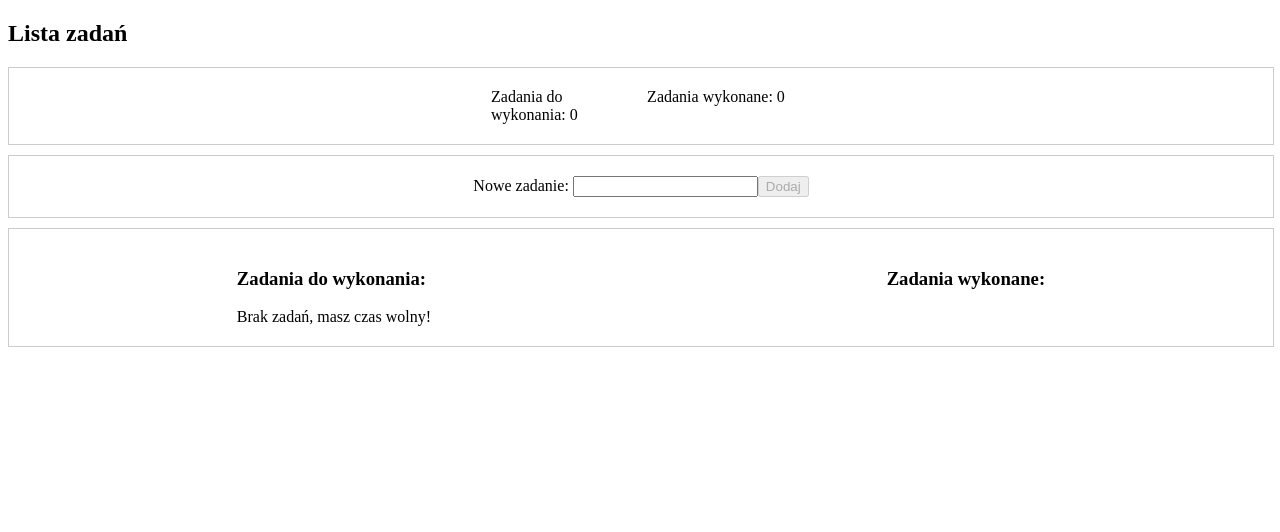
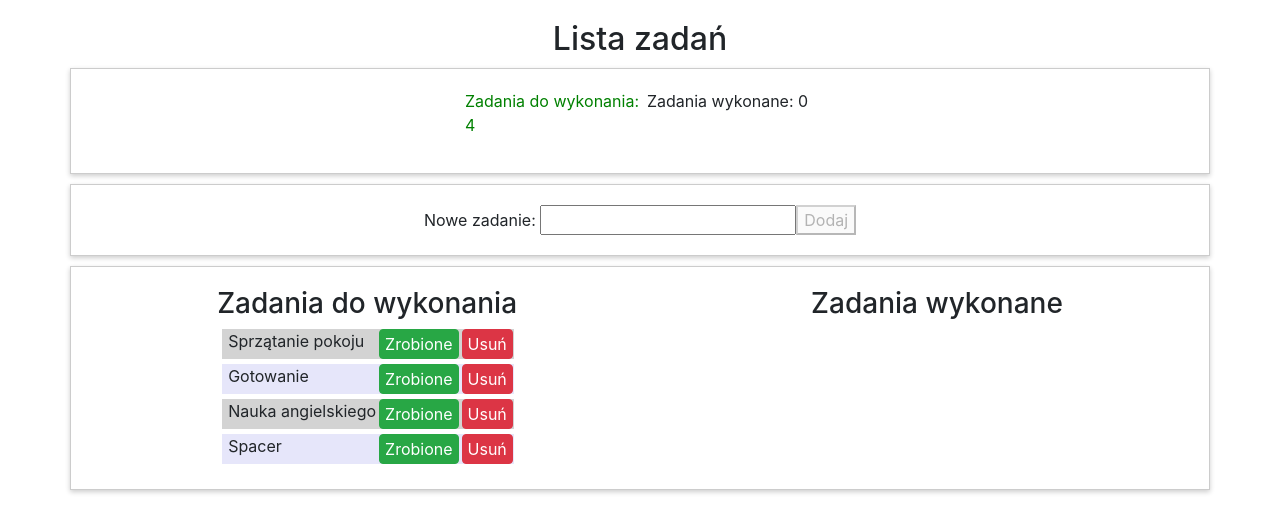
Before and after one commit to brudek/todosAngular, an Angular app: page / in a window 1280 px wide. Shown: the top 532 px of the page. Built offline with nearby package versions, Linux system fonts and the light colour scheme.

Commit message:
Add some style and bootstrap

```diff
--- a/angular.json
+++ b/angular.json
@@ -23,7 +23,8 @@
               "src/assets"
             ],
             "styles": [
-              "src/styles.css"
+              "src/styles.css",
+              "../todosAngular/node_modules/bootstrap/dist/css/bootstrap.min.css"
             ],
             "scripts": []
           },
--- a/package.json
+++ b/package.json
@@ -20,6 +20,7 @@
     "@angular/platform-browser": "^6.0.3",
     "@angular/platform-browser-dynamic": "^6.0.3",
     "@angular/router": "^6.0.3",
+    "bootstrap": "^4.1.3",
     "core-js": "^2.5.4",
     "rxjs": "^6.0.0",
     "zone.js": "^0.8.26"
--- a/src/app/app.component.css
+++ b/src/app/app.component.css
@@ -1,8 +1,13 @@
+h2{
+  text-align: center;
+}
+
 .container{
   display: flex;
   justify-content: space-around;
   width: 100%;
   padding: 20px 0;
   border: 1px solid #ccc;
-  margin: 10px 0;
+  margin: 10px auto;
+  box-shadow: 0px 2px 5px rgba(0,0,0,.2);
 }
--- a/src/app/app.component.ts
+++ b/src/app/app.component.ts
@@ -1,14 +1,18 @@
-import { Component } from '@angular/core';
+import { Component, OnInit } from '@angular/core';
 
 @Component({
   selector: 'app-root',
   templateUrl: './app.component.html',
   styleUrls: ['./app.component.css']
 })
-export class AppComponent {
+export class AppComponent implements OnInit {
 
   tasksList: Array<string> = [];
   tasksDone: Array<string> = [];
+
+  ngOnInit(): void {
+    this.tasksList = ['Sprzątanie pokoju', 'Gotowanie', 'Nauka angielskiego', 'Spacer'];
+  }
 
   add(task: string) {
     this.tasksList.push(task);
--- a/src/app/counters/done-counter/done-counter.component.html
+++ b/src/app/counters/done-counter/done-counter.component.html
@@ -1 +1 @@
-<div class="counter">Zadania wykonane: {{tasksDone.length}}</div>
+<p>Zadania wykonane: {{tasksDone.length}}</p>
--- a/src/app/counters/todo-counter/todo-counter.component.html
+++ b/src/app/counters/todo-counter/todo-counter.component.html
@@ -1 +1 @@
-Zadania do wykonania: {{tasksList.length}}
+<p [ngStyle]="{color: getColor()}">Zadania do wykonania: {{tasksList.length}}</p>
--- a/src/app/counters/todo-counter/todo-counter.component.ts
+++ b/src/app/counters/todo-counter/todo-counter.component.ts
@@ -15,4 +15,8 @@ export class TodoCounterComponent implements OnInit {
   ngOnInit() {
   }
 
+  getColor(): string {
+    return this.tasksList.length >= 5 ? 'red' : 'green';
+  }
+
 }
--- a/src/app/done-task/done-task.component.html
+++ b/src/app/done-task/done-task.component.html
@@ -1,4 +1,4 @@
-<h3>Zadania wykonane:</h3>
-<div *ngFor="let done of tasksDone">
+<h3>Zadania wykonane</h3>
+<div *ngFor="let done of tasksDone; let odd = odd;" class="task" [ngClass]="{'odd-li' : odd}">
   {{done}}
 </div>
--- a/src/app/todo-task/todo-task.component.css
+++ b/src/app/todo-task/todo-task.component.css
@@ -0,0 +1,8 @@
+.last-li{
+  background: pink;
+  margin: 5px;
+}
+
+button{
+  float: right;
+}
--- a/src/app/todo-task/todo-task.component.html
+++ b/src/app/todo-task/todo-task.component.html
@@ -1,9 +1,9 @@
-<h3>Zadania do wykonania:</h3>
+<h3>Zadania do wykonania</h3>
       <ng-container *ngIf="tasksList.length > 0; else noTask">
-        <div *ngFor="let task of tasksList">
+        <div *ngFor="let task of tasksList; let odd = odd" class="task"  [ngClass]="{'odd-li' : odd, 'last-li' : tasksList.length == 1}">
           {{task}}
-          <button (click)="remove(task)">Usuń</button>
-          <button (click)="done(task)">Zrobione</button>
+          <button type="button" class="btn btn-danger" (click)="remove(task)">Usuń</button>
+          <button type="button" class="btn btn-success" (click)="done(task)">Zrobione</button>
         </div>
       </ng-container>
       <ng-template #noTask>Brak zadań, masz czas wolny!</ng-template>
--- a/src/styles.css
+++ b/src/styles.css
@@ -1 +1,20 @@
 /* You can add global styles to this file, and also import other style files */
+body{
+  padding: 20px;
+}
+
+.task{
+  background: lightgray;
+  margin: 5px;
+  padding: 0px 1px 6px 6px;
+}
+
+.odd-li{
+  background: lavender;
+  margin: 5px;
+}
+
+.btn{
+  padding: 2px 5px !important;
+  margin: 0px 0px 0px 3px;
+}
```
Also changed, not shown: 1 other file (tests, documents, lock files or other folders).
